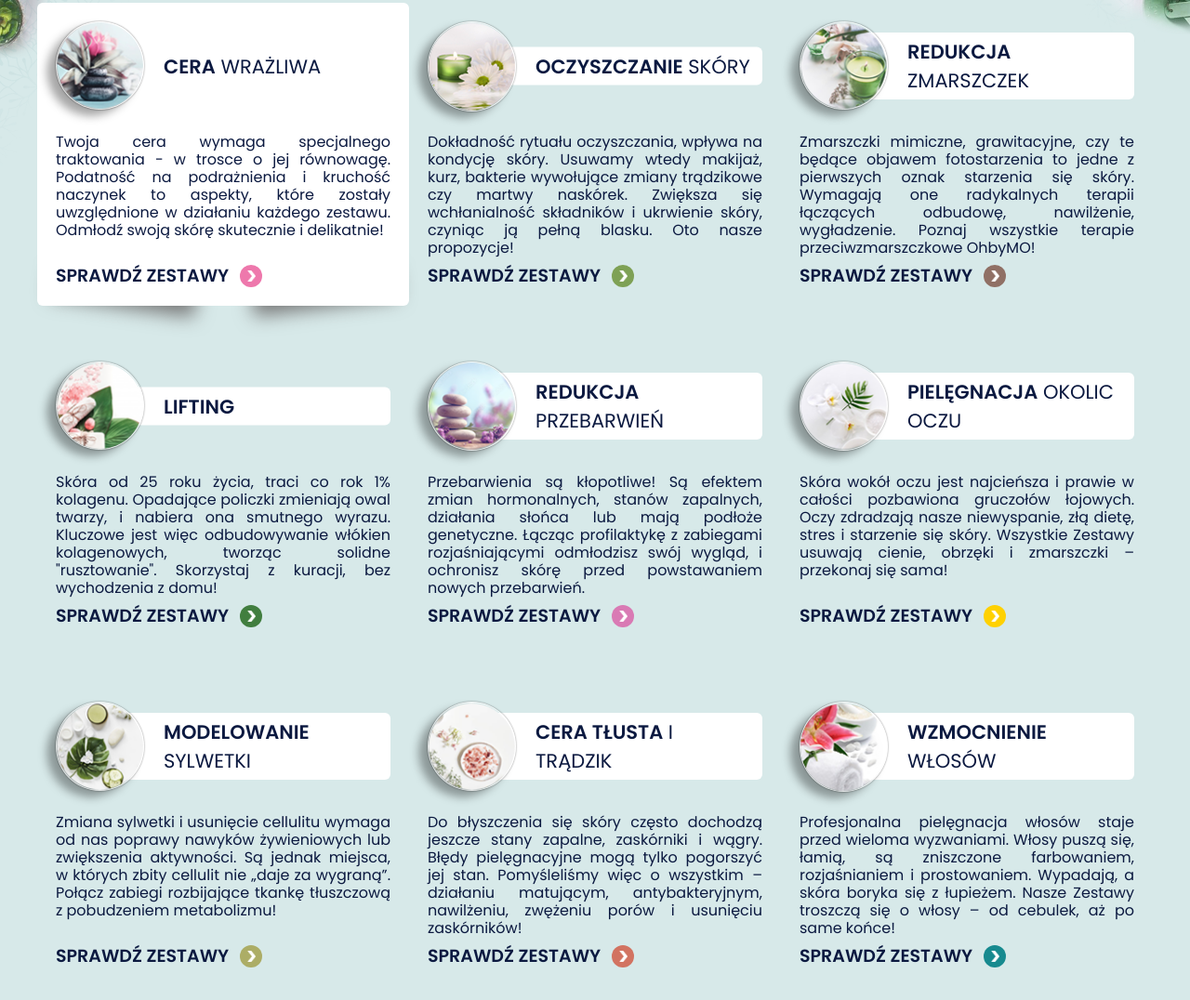
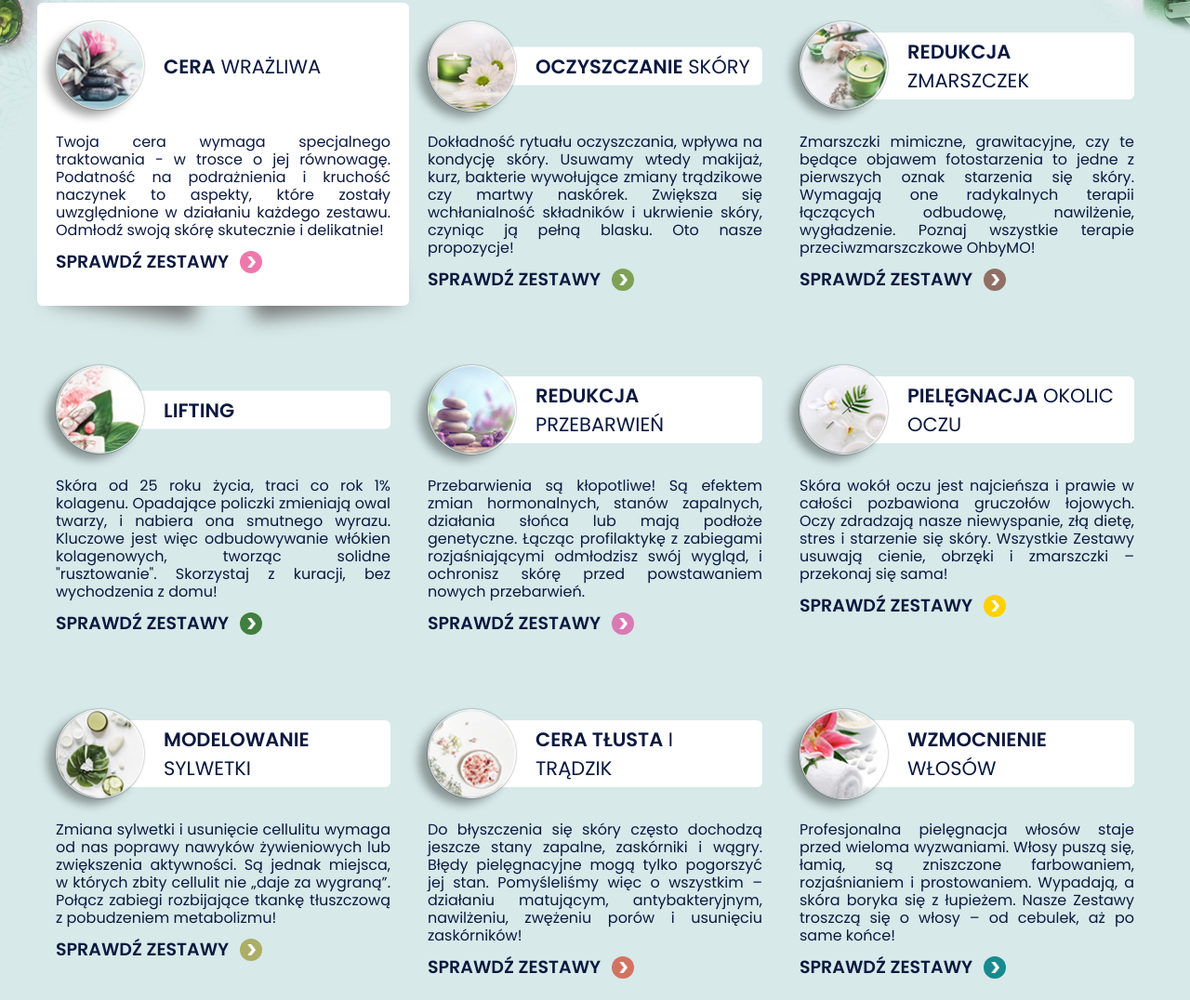
Before and after one commit to marcinliwen/spa-test, a website: page index.html in a window 1280 px wide. Shown: the part 732-1808 px from the top of the page at 93% size. Drawn offline with Linux system fonts and the light colour scheme.

Commit message:
link top space

```diff
--- a/style.css
+++ b/style.css
@@ -122,7 +122,7 @@ header {
 .spa-element-link {
     font-size: 14px;
     cursor: pointer;
-    margin-top: auto;
+    margin-top: 12px;
 }
 
 .spa-menu-list {
```
